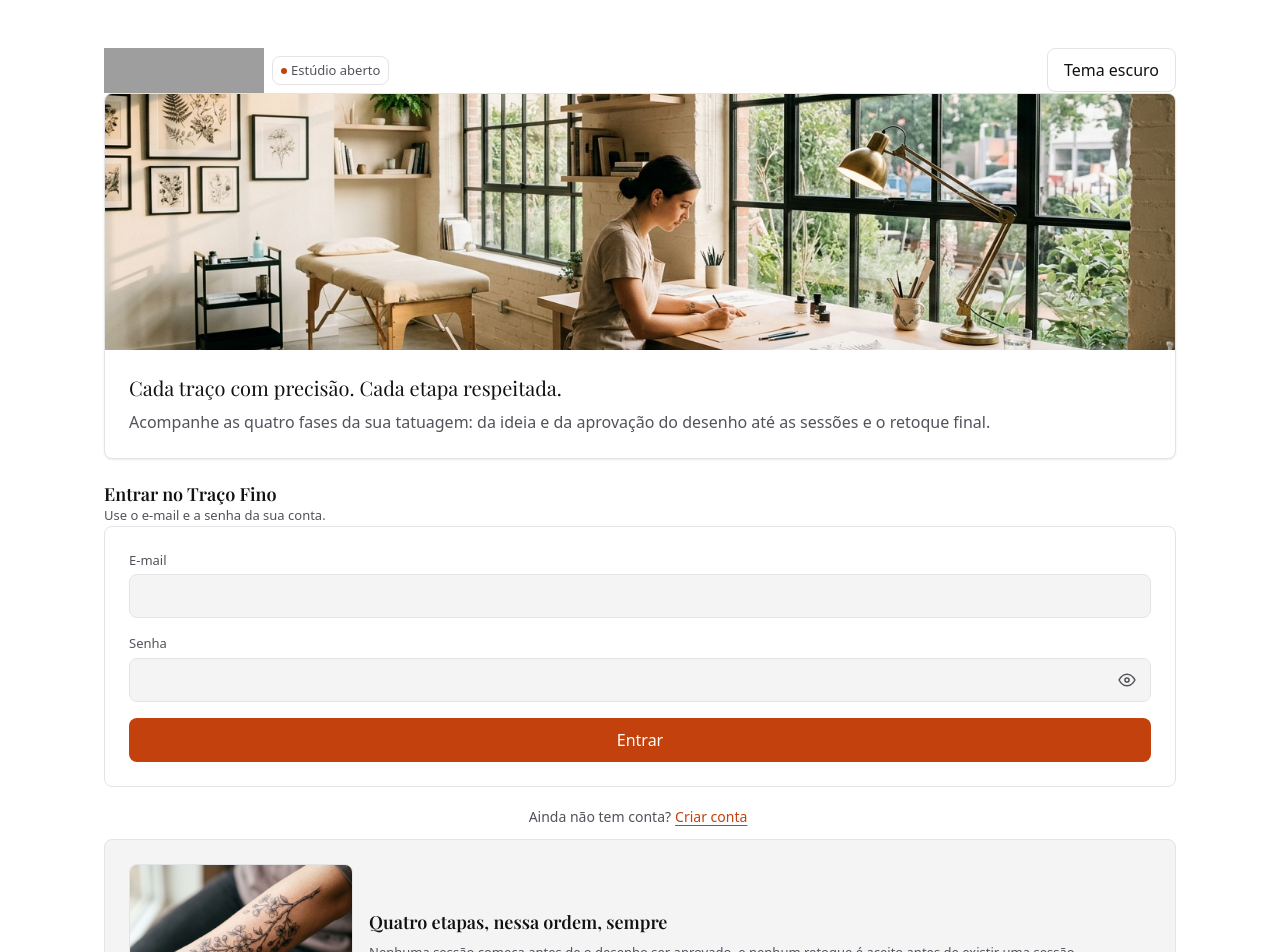
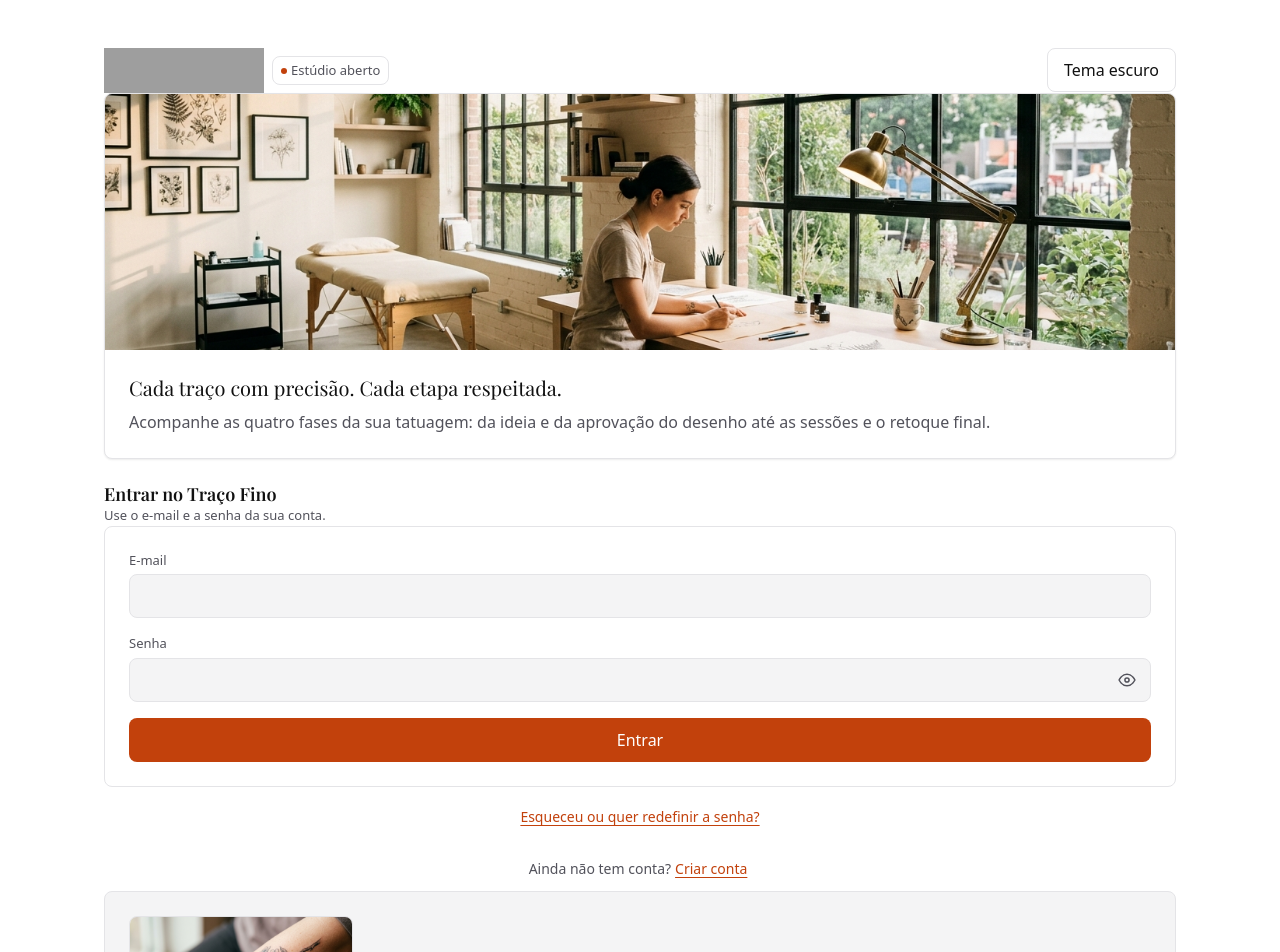
Before and after one commit to WaldemarRobertoKuehn/Persona-Tatuador, a React (Vite) app in the folder frontend/: page / in a window 1280 px wide. Shown: the top 952 px of the page. Built offline with nearby package versions, Linux system fonts and the light colour scheme; grey boxes are pictures that could not be loaded.

Commit message:
Redifinir senha

```diff
--- a/frontend/src/telas/Login.jsx
+++ b/frontend/src/telas/Login.jsx
@@ -24,6 +24,7 @@ export default function Login({
   const [senha, setSenha] = useState("");
   const [confirmacaoSenha, setConfirmacaoSenha] = useState("");
   const [erroConfirmacao, setErroConfirmacao] = useState("");
+  const [mostrarAjudaSenha, setMostrarAjudaSenha] = useState(false);
   const ehCadastro = modo === "cadastrar";
   const ocupado = entrando || cadastrando;
 
@@ -32,6 +33,7 @@ export default function Login({
     setSenha("");
     setConfirmacaoSenha("");
     setErroConfirmacao("");
+    setMostrarAjudaSenha(false);
     aoLimparErro();
   }
 
@@ -182,6 +184,28 @@ export default function Login({
         </button>
       </form>
 
+      {!ehCadastro ? (
+        <>
+          <p className="alternar-acesso">
+            <button
+              type="button"
+              className="link-acao"
+              aria-expanded={mostrarAjudaSenha}
+              aria-controls="ajuda-redefinir-senha"
+              onClick={() => setMostrarAjudaSenha(!mostrarAjudaSenha)}
+            >
+              Esqueceu ou quer redefinir a senha?
+            </button>
+          </p>
+          {mostrarAjudaSenha ? (
+            <p className="aviso" id="ajuda-redefinir-senha" role="status">
+              Para proteger sua conta, peça ao responsável pelo estúdio para
+              redefinir sua senha.
+            </p>
+          ) : null}
+        </>
+      ) : null}
+
       <p className="alternar-acesso">
         {ehCadastro ? "Já tem uma conta?" : "Ainda não tem conta?"}{" "}
         <button
```
